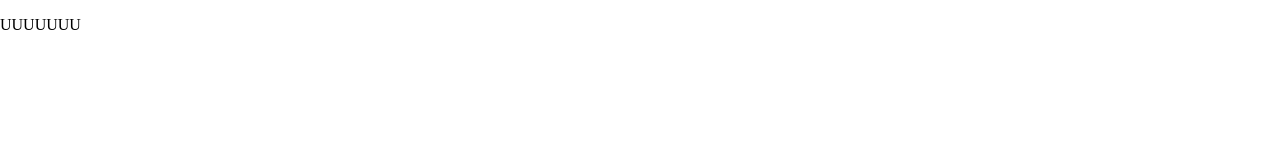
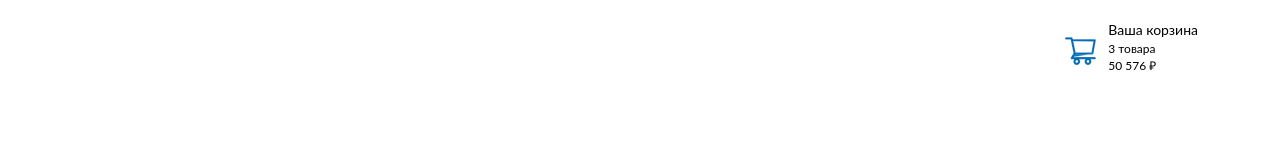
Before and after one commit to DocMoro/test-positron, a website built with webpack: page src/index.html in a window 1280 px wide. Built offline with nearby package versions, Linux system fonts and the light colour scheme.

Commit message:
feat: добавить header

```diff
--- /dev/null
+++ b/src/blocks/basket/__container/basket__container.css
@@ -0,0 +1,4 @@
+.basket__container {
+  display: flex;
+  flex-direction: column;
+}
--- /dev/null
+++ b/src/blocks/basket/__image/basket__image.css
@@ -0,0 +1,12 @@
+.basket__image {
+  background-image: url(../../../image/Vector.svg);
+  background-repeat: no-repeat;
+  background-position: center;
+  background-size: contain;
+
+  margin-top: 16px;
+  margin-right: 12px;
+
+  width: 32px;
+  height: 32px;
+}
--- /dev/null
+++ b/src/blocks/basket/__text/basket__text.css
@@ -0,0 +1,7 @@
+.basket__text {
+  font-family: 'Lato', Arial, sans-serif;
+  font-style: normal;
+  font-size: 12px;
+  font-weight: 400;
+  line-height: 17px;
+}
--- /dev/null
+++ b/src/blocks/basket/__title/basket__title.css
@@ -0,0 +1,7 @@
+.basket__title {
+  font-family: 'Lato', Arial, sans-serif;
+  font-style: normal;
+  font-size: 14px;
+  font-weight: 400;
+  line-height: 21px;
+}
--- /dev/null
+++ b/src/blocks/basket/basket.css
@@ -0,0 +1,3 @@
+.basket {
+  display: flex;
+}
--- /dev/null
+++ b/src/blocks/header/__container/header__container.css
@@ -0,0 +1,3 @@
+.header__container {
+  margin: 19px 82px 25px 0;
+}
--- /dev/null
+++ b/src/blocks/header/header.css
@@ -0,0 +1,4 @@
+.header {
+  display: flex;
+  flex-direction: row-reverse;
+}
--- a/src/index.css
+++ b/src/index.css
@@ -1 +1,13 @@
 @import url(./vendor/normalize.css);
+@import url(./vendor/fonts.css);
+@import url(./blocks/header/header.css);
+@import url(./blocks/header/__container/header__container.css);
+@import url(./blocks/basket/basket.css);
+@import url(./blocks/basket/__image/basket__image.css);
+@import url(./blocks/basket/__container/basket__container.css);
+@import url(./blocks/basket/__title/basket__title.css);
+@import url(./blocks/basket/__text/basket__text.css);
+
+h1, h2, h3, p {
+  margin: 0;
+}
--- a/src/index.html
+++ b/src/index.html
@@ -9,7 +9,16 @@
   <meta name="author" content="Андрей Морогин">
   <title>test-positron</title>
 </head>
-<body>
-  <p>UUUUUUU</p>
+<body class="page">
+  <header class="header">
+    <div class="basket header__container">
+      <div class="basket__image"></div>
+      <div class="basket__container">
+        <h3 class="basket__title">Ваша корзина</h3>
+        <p class="basket__text">3 товара</p>
+        <p class="basket__text">50 576 ₽</p>
+      </div>
+    </div>
+  </header>
 </body>
 </html>
--- /dev/null
+++ b/src/vendor/fonts.css
@@ -0,0 +1,13 @@
+@font-face {
+  font-family: 'Lato';
+  font-style: normal;
+  font-weight: 400;
+  src: url(./fonts/lato/Lato-Regular.ttf) format('ttf');
+}
+
+@font-face {
+  font-family: 'Lato';
+  font-style: normal;
+  font-weight: 700;
+  src: url(./fonts/lato/Lato-Bold.ttf) format('ttf');
+}
```
Also changed, not shown: src/image/Vector.svg (added), src/vendor/fonts/lato/Lato-Bold.ttf (added), src/vendor/fonts/lato/Lato-Regular.ttf (added).
